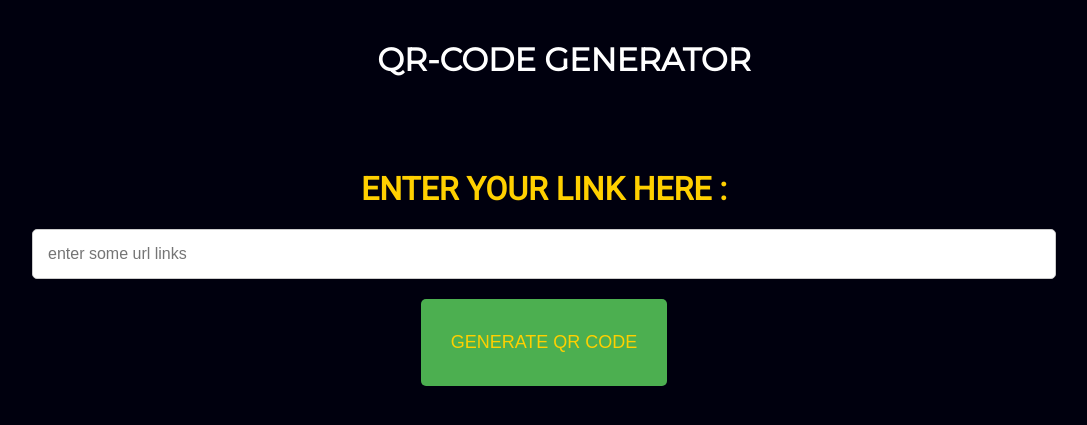
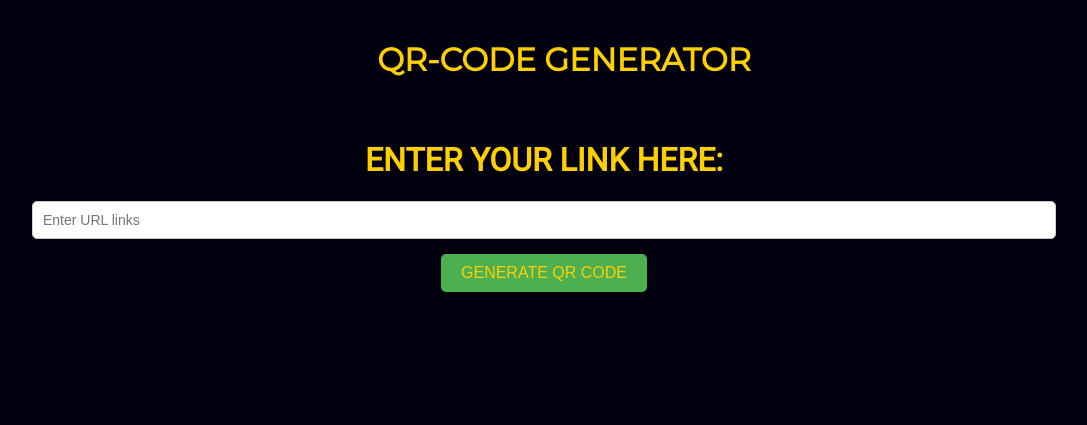
Before and after one commit to Yaswanth77777/QR-GENERATOR, a Django app: page / in a window 1280 px wide. Shown: the top 425 px of the page, without its empty margins (96-1183 px from the left). Run offline with Django 4.2, Linux system fonts and the light colour scheme.

Commit message:
Update index.html

```diff
--- a/templates/index.html
+++ b/templates/index.html
@@ -1,4 +1,3 @@
-
 <!DOCTYPE html>
 <html lang="en">
 <head>
@@ -6,9 +5,8 @@
     <link rel="stylesheet" href="https://fonts.googleapis.com/css?family=Roboto">
     <link rel="stylesheet" href="https://fonts.googleapis.com/css?family=Montserrat">
     <style>
-
         #head {
-            font-family:Montserrat;
+            font-family: Montserrat, sans-serif;
         }
         body {
             font-family: 'Roboto', sans-serif;
@@ -17,52 +15,46 @@
             margin: 0;
             padding: 0;
         }
-
         form {
-            margin-top: 50px;
+            margin-top: 20px;
         }
-
         input {
-
-            padding: 15px;
+            padding: 10px;
             width: 80%;
-            margin-bottom: 20px;
+            margin-bottom: 15px;
             border: 1px solid #ccc;
             border-radius: 5px;
             box-sizing: border-box;
-            font-size: 16px;
+            font-size: 14px;
         }
-
         button {
-            padding: 15px 30px;
+            padding: 10px 20px;
             background-color: #4caf50;
             color: white;
             border: none;
             border-radius: 5px;
             cursor: pointer;
-            font-size: 18px;
+            font-size: 16px;
             transition: background-color 0.3s ease;
+            animation: colorChange 5s infinite;
         }
-
         button:hover {
             background-color: #45a049;
         }
-
         #displayqr {
             margin-top: 10px;
             color: brown;
         }
-
         img {
-            max-width: 50%;
+            max-width: 100%;
             height: auto;
             border-radius: 5px;
             border-color: white;
-            animation: colorChange 15s infinite;
-            transition: background-color 2s ease;
         }
-
-
+        h1 {
+            color: white;
+            animation: colorChange 5s infinite;
+        }
         @keyframes colorChange {
             0% { color: red; }
             25% { color: orange; }
@@ -70,30 +62,30 @@
             75% { color: green; }
             100% { color: blue; }
         }
-        h1{
-            color: white;
-            transition: background-color 0.3s ease;
+        @media (max-width: 768px) {
+            input, button {
+                width: 90%;
+                font-size: 16px;
             }
-
-
-        button p,#heading{
-            animation: colorChange 5s infinite;
+            h1 {
+                font-size: 24px;
+            }
         }
     </style>
     <meta charset="UTF-8">
     <meta name="viewport" content="width=device-width, initial-scale=1.0">
-    <title>Document</title>
 </head>
 <body>
     <br>
-    <ul><h1 id="head">QR-CODE GENERATOR </h1></ul>
+    <ul><h1 id="head">QR-CODE GENERATOR</h1></ul>
     <form method="post">
         {% csrf_token %}
-
         <br>
-        <h1 id="heading">ENTER YOUR LINK HERE : </h1>
-        <input type="text" name="link-data" id="link-data" placeholder="enter some url links"><br>
-        <button type="submit"> <p>GENERATE QR CODE</p> </button><br>
+        <h1 id="heading">ENTER YOUR LINK HERE:</h1>
+        <input type="text" name="link-data" id="link-data" placeholder="Enter URL links">
+        <br>
+        <button type="submit">GENERATE QR CODE</button>
+        <br>
     </form>
     <div id="displayqr">
         {% if generated_img %}
```
Lines whose indentation alone changed are shown as unchanged.
